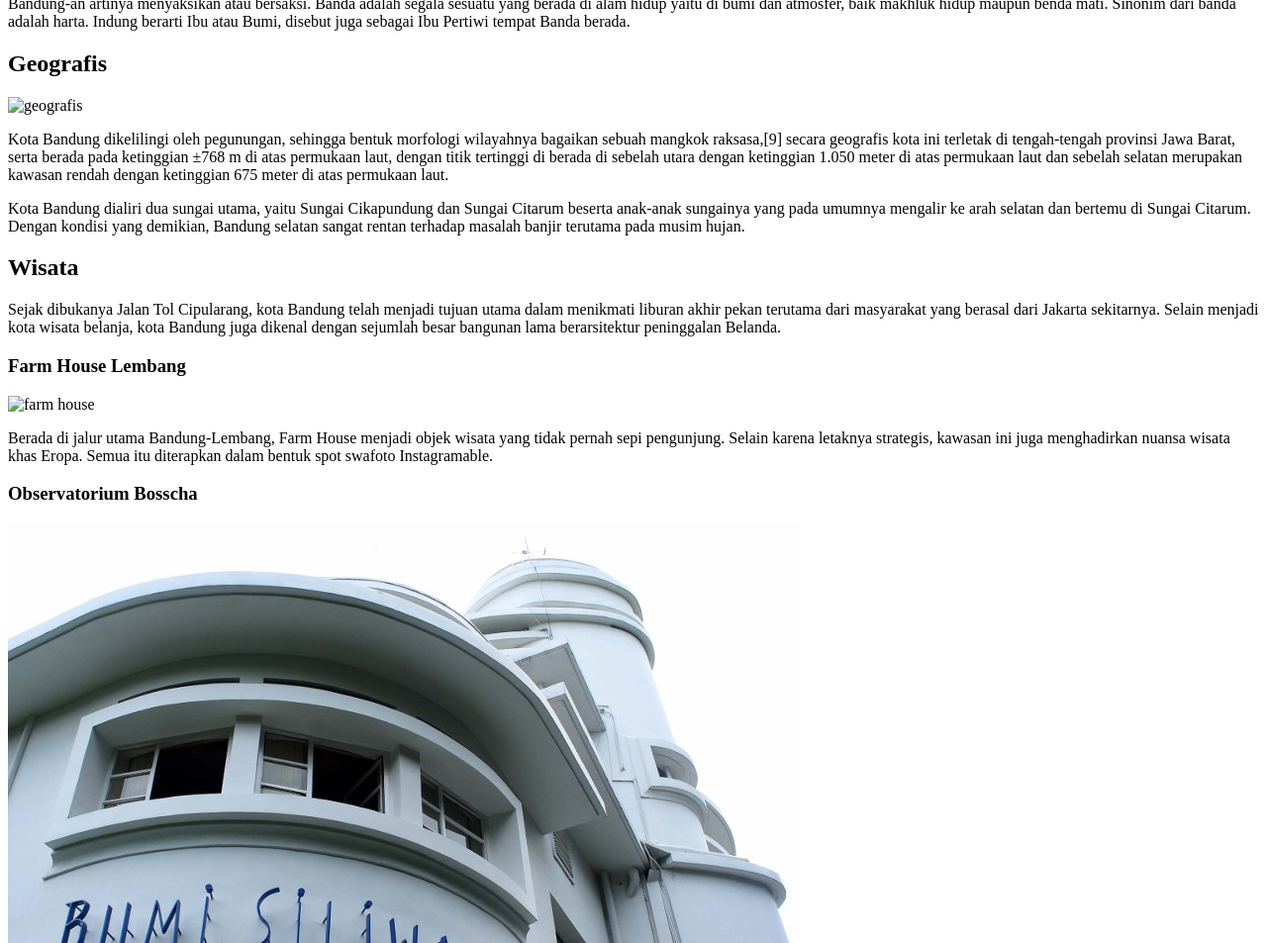
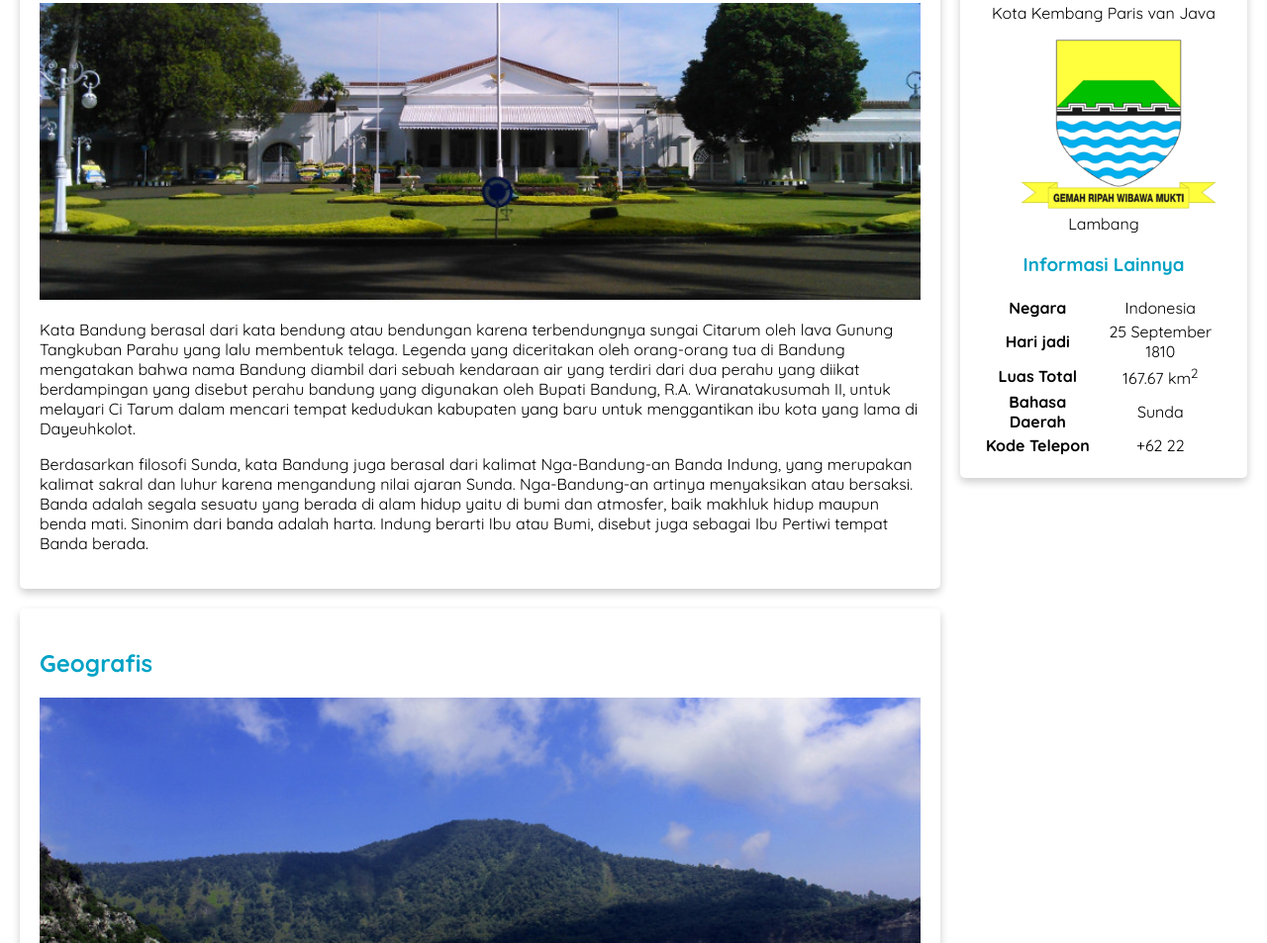
Before and after one commit to ihsanoo/latihanwebdasar, a plain HTML site: page index.html in a window 1280 px wide. Shown: the part 380-1333 px from the top of the page at 99% size. Drawn offline with Linux system fonts and the light colour scheme; the site is published under a folder, as on GitHub Pages, so addresses that start at the root find nothing.

Commit message:
update path assts dir

```diff
--- a/index.html
+++ b/index.html
@@ -6,7 +6,7 @@
     <title>Halaman Profil Bandung</title>
 
     <!-- My Own Styles -->
-    <link rel="stylesheet" href="/asset/style.css" />
+    <link rel="stylesheet" href="./asset/style.css" />
 
     <!-- Google Fonts -->
     <link rel="preconnect" href="https://fonts.googleapis.com" />
@@ -47,7 +47,7 @@
       <div id="content">
         <article id="sejarah" class="card">
           <h2>Sejarah</h2>
-          <img src="/asset/image/history.jpg" alt="sejarah" class="featured-image" />
+          <img src="./asset/image/history.jpg" alt="sejarah" class="featured-image" />
           <p>
             Kata Bandung berasal dari kata bendung atau bendungan karena terbendungnya sungai
             Citarum oleh lava Gunung Tangkuban Parahu yang lalu membentuk telaga. Legenda yang
@@ -70,7 +70,7 @@
 
         <article id="geografis" class="card">
           <h2>Geografis</h2>
-          <img src="/asset/image/geografis.jpg" alt="geografis" class="featured-image" />
+          <img src="./asset/image/geografis.jpg" alt="geografis" class="featured-image" />
           <p>
             Kota Bandung dikelilingi oleh pegunungan, sehingga bentuk morfologi wilayahnya bagaikan
             sebuah mangkok raksasa,[9] secara geografis kota ini terletak di tengah-tengah provinsi
@@ -99,7 +99,7 @@
 
           <section>
             <h3>Farm House Lembang</h3>
-            <img src="/asset/image/farm-house.jpg" alt="farm house" class="featured-image" />
+            <img src="./asset/image/farm-house.jpg" alt="farm house" class="featured-image" />
             <p>
               Berada di jalur utama Bandung-Lembang, Farm House menjadi objek wisata yang tidak
               pernah sepi pengunjung. Selain karena letaknya strategis, kawasan ini juga
@@ -110,7 +110,7 @@
 
           <section>
             <h3>Observatorium Bosscha</h3>
-            <img src="asset/image/bosscha.jpg" alt="bosscha" class="featured-image" />
+            <img src="./asset/image/bosscha.jpg" alt="bosscha" class="featured-image" />
             <p>
               Memiliki beberapa teleskop, antara lain, Refraktor Ganda Zeiss, Schmidt Bimasakti,
               Refraktor Bamberg, Cassegrain GOTO, dan Teleskop Surya. Refraktor Ganda Zeiss adalah
@@ -132,7 +132,7 @@
             <h2>Kota Bandung</h2>
             <p>Kota Kembang Paris van Java</p>
             <figure>
-              <img src="/asset/image/Bandung_badge.png" />
+              <img src="./asset/image/Bandung_badge.png" />
               <figcaption>Lambang</figcaption>
             </figure>
           </header>
```
